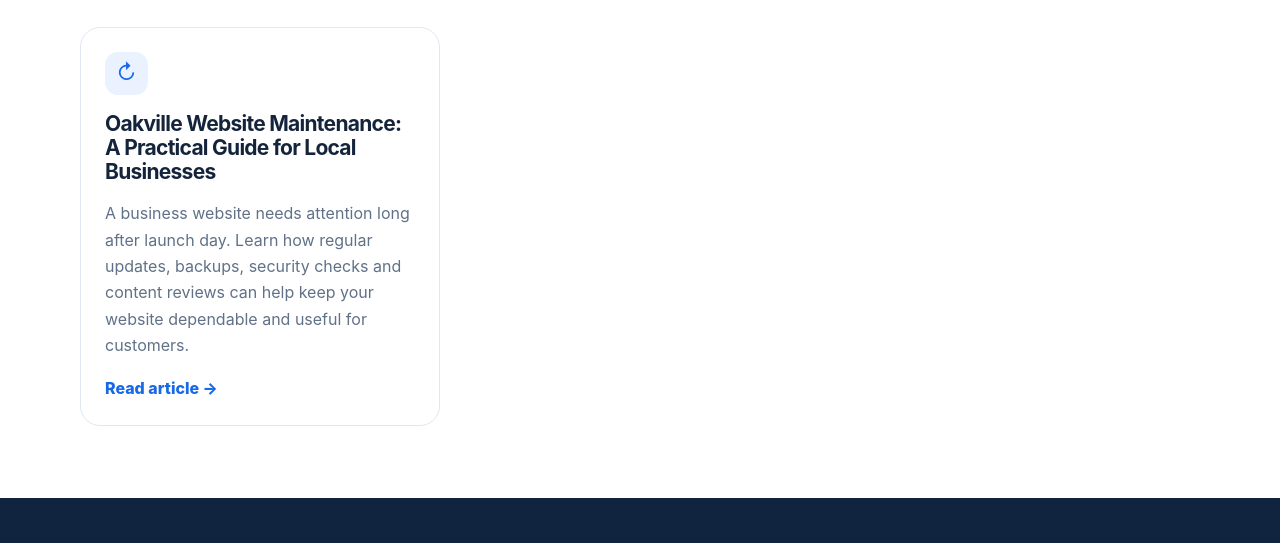
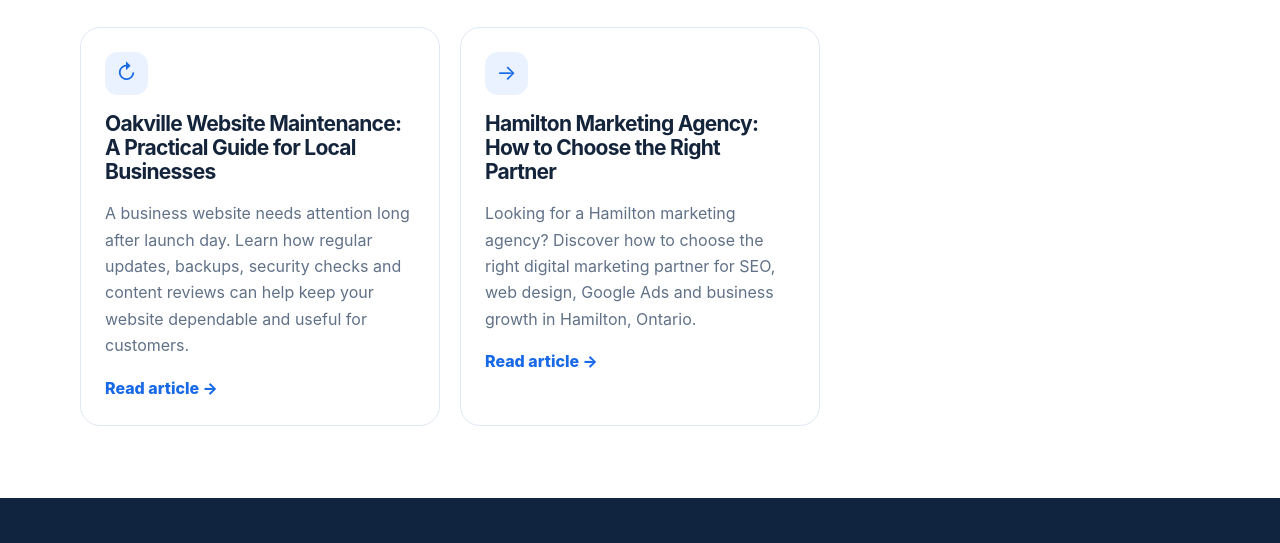
Before and after one commit to upmysitetechca/upmysite, a plain HTML site: page blog.html in a window 1280 px wide. Shown: the part 723-1266 px from the top of the page. Drawn offline with Linux system fonts and the light colour scheme.

Commit message:
Update blog.html

```diff
--- a/blog.html
+++ b/blog.html
@@ -27,6 +27,12 @@
 <p>A business website needs attention long after launch day. Learn how regular updates, backups, security checks and content reviews can help keep your website dependable and useful for customers.</p>
   <a class="textlink" href="oakville-website-maintenance.html">Read article →</a></article>
 
+
+<article class="card"><div class="icon">-></div><h3>Hamilton Marketing Agency: How to Choose the Right Partner</h3>
+<p>Looking for a Hamilton marketing agency? Discover how to choose the right digital marketing partner for SEO, web design, Google Ads and business growth in Hamilton, Ontario.</p>
+  <a class="textlink" href="hamilton-marketing-agency.html">Read article →</a></article>
+
+
 </div></section>
 
 </main><footer class="footer"><div class="wrap"><div class="footgrid"><div><b>Small Business Web Guide Canada</b><p>Independent educational resources for Canadian small businesses navigating websites, maintenance and digital growth.</p><p class="notice">This publication is independent and is not affiliated with or operated by UpMySite.</p></div><div><b>Read</b><p><a href="blog.html">Blog</a><br><a href="guides.html">All guides</a><br><a href="website-basics.html">Website basics</a></p></div><div><b>Provider resources</b><p><a href="https://www.upmysite.ca/services/website-maintenance/" target="_blank" rel="noopener">Website maintenance ↗</a><br><a href="https://www.upmysite.ca/services/web-design-web-development/" target="_blank" rel="noopener">Web design ↗</a><br><a href="https://www.upmysite.ca/services/search-engine-optimization/" target="_blank" rel="noopener">SEO services ↗</a></p></div></div><div class="bottom">© 2026 Small Business Web Guide Canada · Educational information, not professional advice.</div></div><script src="script.js"></script></footer></body></html>
```
